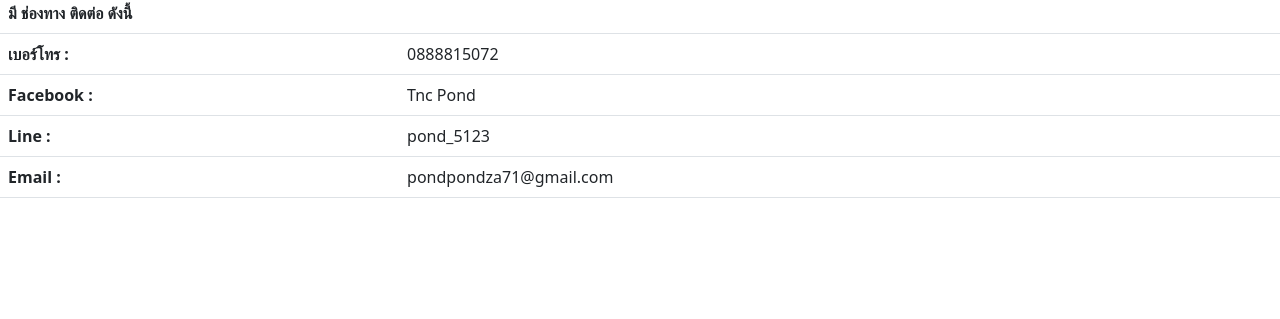
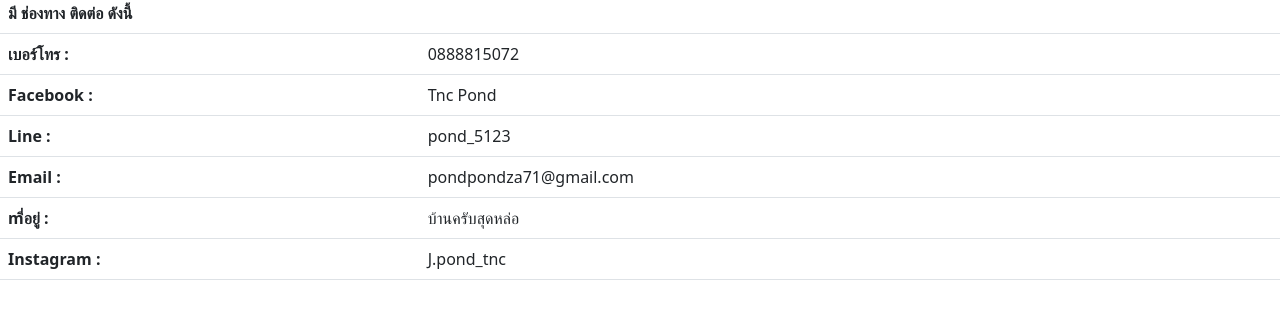
Before and after one commit to Jp0nd/profile, a plain HTML site: page index.html in a window 1280 px wide. Shown: the part 335-654 px from the top of the page. Drawn offline with nearby package versions, Linux system fonts and the light colour scheme.

Commit message:
Update index.html

```diff
--- a/index.html
+++ b/index.html
@@ -35,6 +35,14 @@
                 <th scope="row">Email :</th>
                 <td>pondpondza71@gmail.com</td>
             </tr>
+            <tr>
+                <th scope="row">mี่อยู่ :</th>
+                <td>บ้านครับสุดหล่อ</td>
+            </tr>
+             <tr>
+                <th scope="row">Instagram :</th>
+                <td>J.pond_tnc</td>
+            </tr>
         </tbody>
     </table>
 
```
